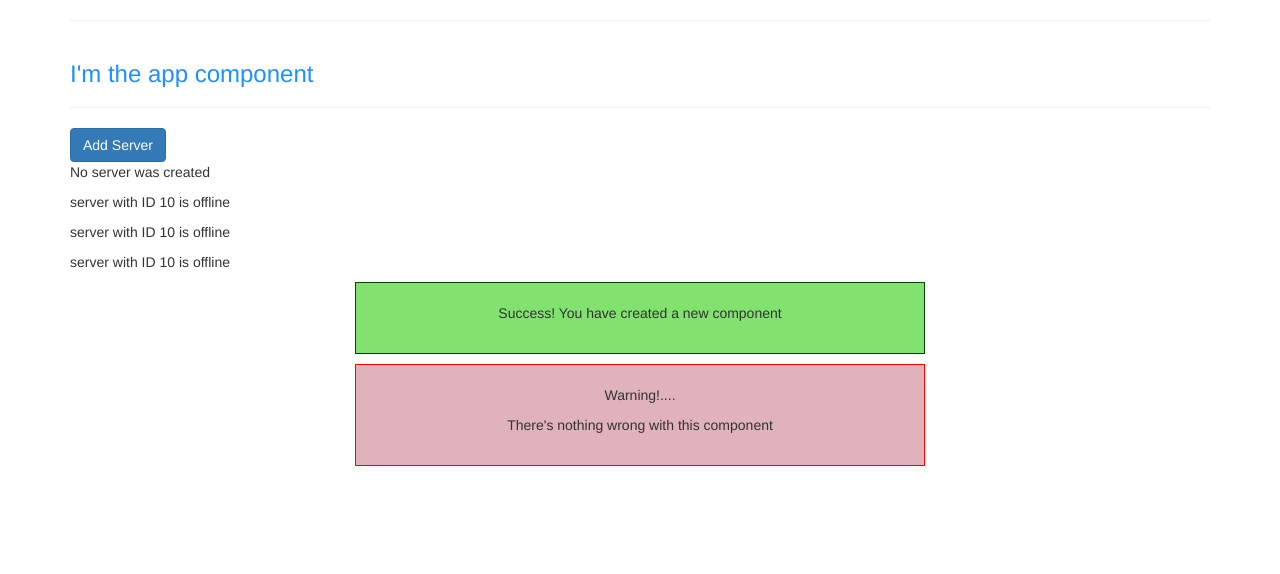
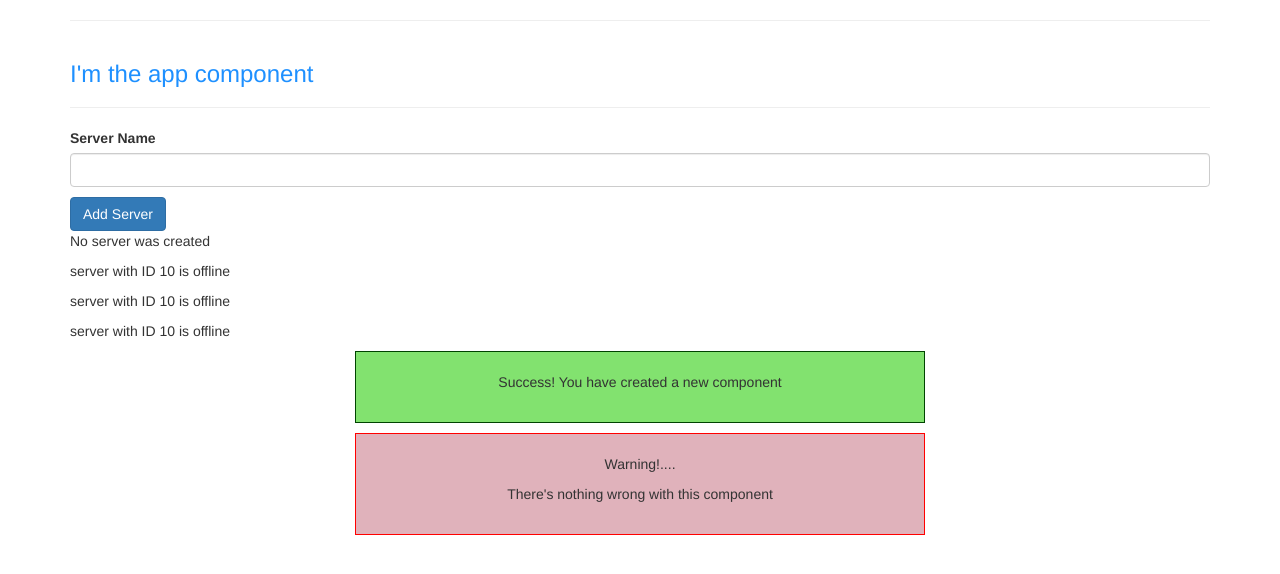
Before and after one commit to Nate-Kruck/angular-project, an Angular app: page / in a window 1280 px wide. Shown: the top 574 px of the page. Built offline with nearby package versions, Linux system fonts and the light colour scheme.

Commit message:
input component added

```diff
--- a/src/app/servers/servers.component.html
+++ b/src/app/servers/servers.component.html
@@ -1,4 +1,10 @@
-<button
+<label>Server Name</label>
+<input
+  type="text"
+  class="form-control"
+  (input)="onUpdateServerName($event)">
+<p>{{ serverName }}</p>
+  <button
   class="btn btn-primary"
   [disabled]="!allowNewServer"
   (click)="onCreateServer()">Add Server
--- a/src/app/servers/servers.component.ts
+++ b/src/app/servers/servers.component.ts
@@ -8,12 +8,13 @@
 export class ServersComponent implements OnInit {
   allowNewServer:boolean = false
   serverCreationStatus: string = 'No server was created';
+  serverName = '';
 
   constructor() {
     setTimeout(() => {
       this.allowNewServer = true
     }, 2000)
-   }
+  }
 
   ngOnInit(): void {
   }
@@ -22,4 +23,8 @@
     this.serverCreationStatus = 'Server was created';
   }
 
+  onUpdateServerName(event: any) {
+    this.serverName = (<HTMLInputElement>event.target).value;
+  }
+
 }
```
